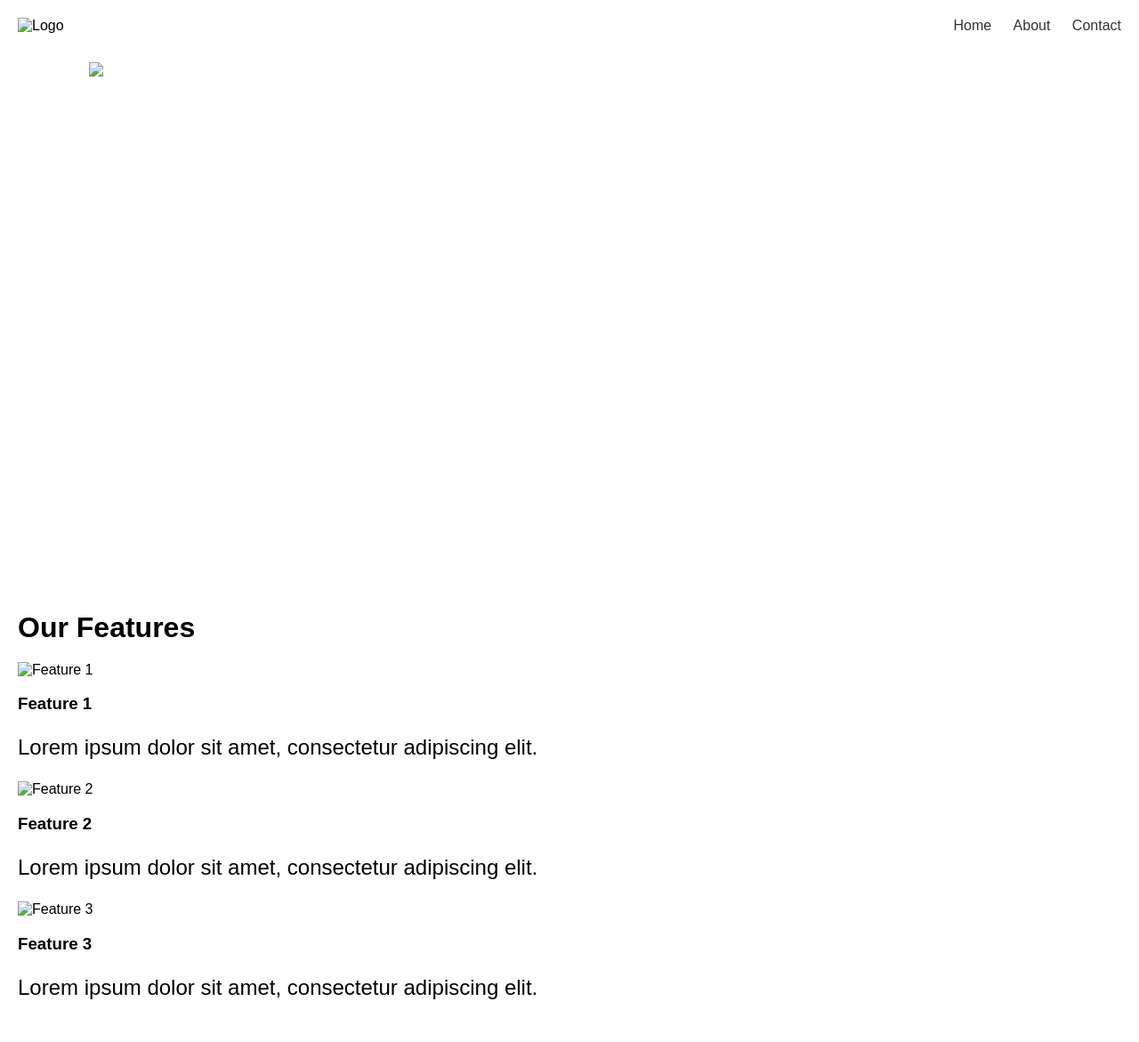
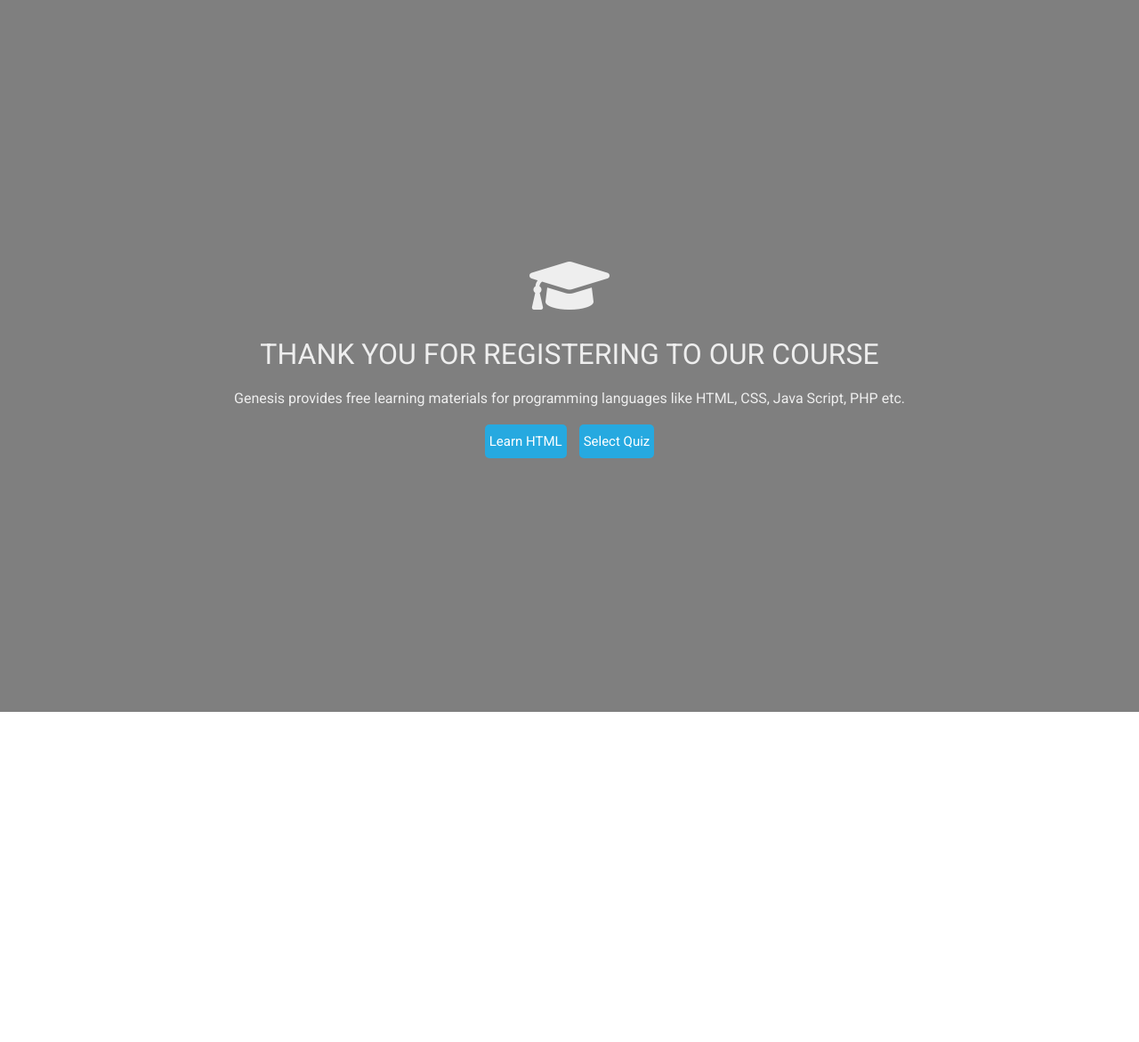
Before and after one commit to Brianceasar/educational-registration-form, a plain HTML site: page landing.html in a window 1280 px wide. Shown: the top 1171 px of the page at 89% size. After the commit the page ends 800 px from the top, so only its background shows below. Drawn offline with Linux system fonts and the light colour scheme.

Commit message:
add form style

```diff
--- a/landing.css
+++ /dev/null
@@ -1,92 +0,0 @@
-body {
-    font-family: sans-serif;
-    margin: 0;
-    padding: 0;
-}
-
-header {
-    background-color: #fff;
-    padding: 20px;
-}
-
-.logo {
-    float: left;
-}
-
-nav {
-    float: right;
-}
-
-nav ul {
-    list-style: none;
-    margin: 0;
-    padding: 0;
-}
-
-nav li {
-    display: inline-block;
-    margin-left: 20px;
-}
-
-nav a {
-    text-decoration: none;
-    color: #333;
-}
-
-.hero {
-    background-image: url("hero.jpg");
-    background-size: cover;
-    background-position: center;
-    height: 500px;
-    text-align: center;
-    color: white;
-    padding: 50px;
-    animation: hero-animation 2s ease-in-out infinite;
-}
-
-@keyframes hero-animation {
-    0% {
-        transform: translateY(0);
-    }
-    50% {
-        transform: translateY(-20px);
-    }
-    100% {
-        transform: translateY(0);
-    }
-}
-
-.hero__image {
-    width: 200px;
-    height: 200px;
-    object-fit: cover;
-    border-radius: 50%;
-}
-
-.hero__text {
-    padding: 20px;
-}
-
-h1 {
-    font-size: 3rem;
-}
-
-p {
-    font-size: 1.5rem;
-}
-
-.features {
-    padding: 20px;
-}
-
-h2 {
-    font-size: 2rem;
-    margin-bottom: 20px;
-}
-
-.feature {
-    margin-bottom: 20px;
-}
-
-.feature img {
-    width: 10;}
--- a/landing.html
+++ b/landing.html
@@ -1,106 +1,23 @@
 <!DOCTYPE html>
+<html>
+  <head>
+    <title>Educational registration form</title>
+    <link rel="stylesheet" href="https://use.fontawesome.com/releases/v5.4.1/css/all.css" integrity="sha384-5sAR7xN1Nv6T6+dT2mhtzEpVJvfS3NScPQTrOxhwjIuvcA67KV2R5Jz6kr4abQsz" crossorigin="anonymous">
+    <link href="https://fonts.googleapis.com/css?family=Roboto:300,400,500,700" rel="stylesheet">
+    <link rel="stylesheet" href="styles.css">
+  </head>
+  <body>
+    <div class="main-block">
+      <div class="left-part">
+        <i class="fas fa-graduation-cap"></i>
+        <h1>Thank you for Registering to Our Course</h1>
+        <p>Genesis provides free learning materials for programming languages like HTML, CSS, Java Script, PHP etc.</p>
+        <div class="btn-group">
+          <a class="btn-item" href="./landing.html">Learn HTML</a>
+          <a class="btn-item" href="./landing.html">Select Quiz</a>
+        </div>
+      </div>
 
-<html
-
-lang="en">
-
-<head>
-
-
-<meta
-
-charset="UTF-8">
-
-
-<meta
-
-name="viewport"
-
-content="width=device-width, initial-scale=1.0">
-
-
-<title>Landing Page</title>
-
-
-<link
-
-rel="stylesheet"
-
-href="landing.css">
-
-</head>
-
-<body>
-    <header>
-        <div class="logo">
-            <img src="logo.png" alt="Logo">
-        </div>
-        <nav>
-            <ul>
-                <li><a
-
-href="/">Home</a></li>
-
-
-<li><a
-
-href="/about">About</a></li>
-
-
-<li><a
-
-href="/contact">Contact</a></li>
-
-
-</ul>
-
-
-</nav>
-
-
-</header>
-
-
-<section
-
-class="hero">
-
-
-<div
-
-class="hero__image">
-            <img src="hero.jpg" alt="Hero Image">
-        </div>
-        <div class="hero__text">
-            <h1>Welcome to our website!</h1>
-            <p>This is a landing page with animation.</p>
-        </div>
-    </section>
-    <section class="features">
-        <h2>Our Features</h2>
-        <div class="feature">
-            <img src="feature1.png" alt="Feature 1">
-            <h3>Feature 1</h3>
-            <p>Lorem ipsum dolor sit amet, consectetur adipiscing elit.</p>
-        </div>
-        <div class="feature">
-            <img src="feature2.png" alt="Feature 2">
-            <h3>Feature 2</h3>
-            <p>Lorem ipsum dolor sit amet, consectetur adipiscing elit.</p>
-        </div>
-        <div class="feature">
-            <img src="feature3.png" alt="Feature 3">
-            <h3>Feature 3</h3>
-            <p>Lorem ipsum dolor sit amet, consectetur adipiscing elit.</p>
-        </div>
-    </section>
-    <section class="cta">
-        <h2>Call to Action</h2>
-        <p>Lorem ipsum dolor sit amet, consectetur adipiscing elit.</p>
-        <a href="#" class="button">Get Started</a>
-    </section>
-    <footer>
-        <p>&copy; 2023 My Website</p>
-    </footer>
-</body>
+    </div>
+  </body>
 </html>
```
Also changed, not shown: index.html (+5 -5 lines).
